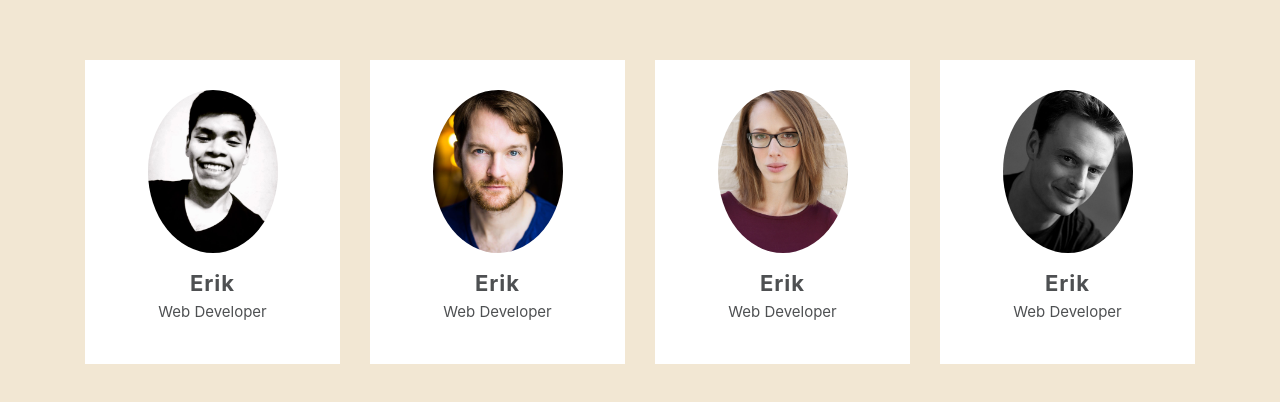
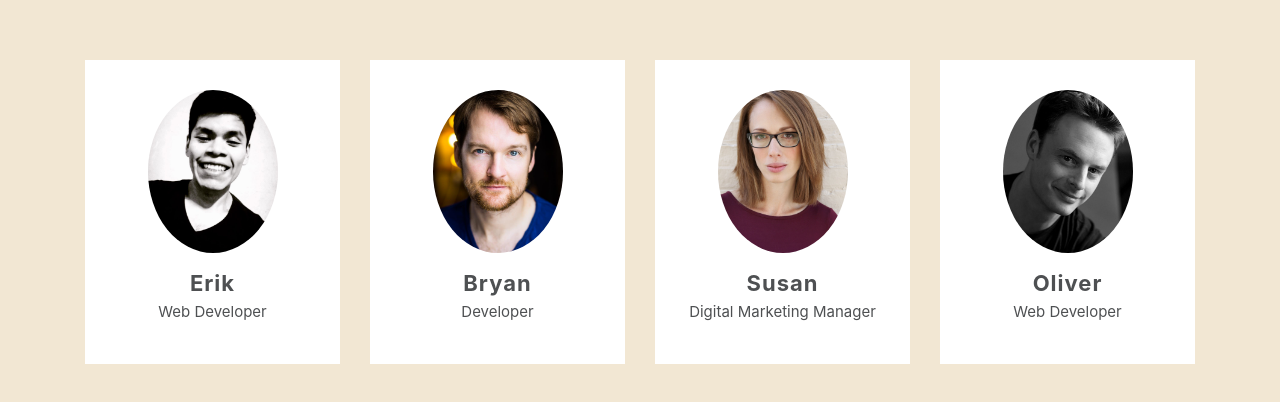
Before and after one commit to Erik161/Profile-card-ui-design-Html-5, a plain HTML site: page index.html in a window 1280 px wide. Shown: the part 156-558 px from the top of the page. Drawn offline with nearby package versions, Linux system fonts and the light colour scheme.

Commit message:
add update title ourTeam

```diff
--- a/index.html
+++ b/index.html
@@ -46,8 +46,8 @@
                             <img src="img/2.jpg" alt="">
                         </div>
                         <div class="team-contenT">
-                            <h3 class="title">Erik</h3>
-                            <span class="post">Web Developer</span>
+                            <h3 class="title">Bryan</h3>
+                            <span class="post">Developer</span>
                         </div>
                         <ul class="social">
                             <li><a href="" class="fa fa-facebook"></a></li>
@@ -64,8 +64,8 @@
                                 <img src="img/3.jpg" alt="">
                             </div>
                             <div class="team-contenT">
-                                <h3 class="title">Erik</h3>
-                                <span class="post">Web Developer</span>
+                                <h3 class="title">Susan</h3>
+                                <span class="post">Digital Marketing Manager</span>
                             </div>
                             <ul class="social">
                                 <li><a href="" class="fa fa-facebook"></a></li>
@@ -82,7 +82,7 @@
                                     <img src="img/4.jpg" alt="">
                                 </div>
                                 <div class="team-contenT">
-                                    <h3 class="title">Erik</h3>
+                                    <h3 class="title">Oliver</h3>
                                     <span class="post">Web Developer</span>
                                 </div>
                                 <ul class="social">
```
